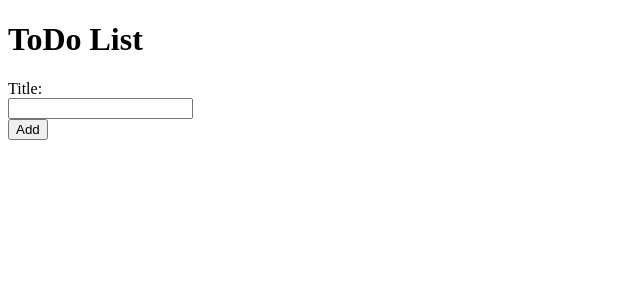
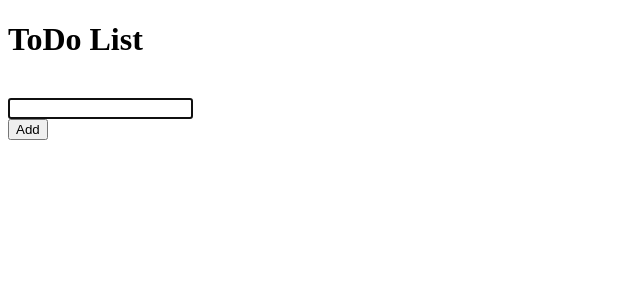
Before and after one commit to annaUniversal/react-todo, a React (Create React App) app: page / in a window 1280 px wide. Shown: the top 300 px of the page, without its empty margins (0-640 px from the left). Built offline with nearby package versions, Linux system fonts and the light colour scheme.

Commit message:
Reusable Components, Imperative React

```diff
--- a/src/AddTodoForm.js
+++ b/src/AddTodoForm.js
@@ -1,4 +1,5 @@
 import React, { useState } from "react";
+import InputWithLabel from "./InputWithLabel";
 
 const AddTodoForm = (addTodoForm) => {
   const [todoTitle, setTodoTitle] = useState(""); // Initialize todoTitle state with an empty string
@@ -21,17 +22,12 @@
   return (
     <div>
       <form onSubmit={handleAddTodo}>
-        <label htmlFor="todoTitle">Title:</label>
-        <br />
-        <input
-          type="text"
-          id="todoTitle"
-          name="title"
-          value={todoTitle}
-          onChange={handleTitleChange}
-          required
-        />
-        <br />
+        <InputWithLabel
+          /* label="Title"  */
+          todoTitle={todoTitle}
+          handleTitleChange={handleTitleChange}>
+          Title
+        </InputWithLabel>
         <button type="submit">Add</button>
       </form>
     </div>
--- a/src/App.js
+++ b/src/App.js
@@ -12,16 +12,22 @@
   React.useEffect(() => {
     // Save todoList to localStorage with the key "savedTodoList"
     localStorage.setItem(key, JSON.stringify(state));
-    }, [state, key]);
+  }, [state, key]);
 
-    return [state, setState]
-}
+  return [state, setState];
+};
 
 function App() {
   const [todoList, setTodoList] = useSemiPersistentState([], "savedTodoList");
 
   const addTodo = (newTodo) => {
     setTodoList([...todoList, newTodo]);
+  };
+
+  const removeTodo = (id) => {
+    // Use filter to create a new array excluding the item with the given id
+    const updatedTodoList = todoList.filter((todo) => todo.id !== id);
+    setTodoList(updatedTodoList);
   };
 
   return (
--- /dev/null
+++ b/src/InputWithLabel.js
@@ -0,0 +1,29 @@
+import React from "react";
+
+const InputWithLabel = (props) => {
+  const inputRef = React.useRef();
+
+  React.useEffect(() => {
+    inputRef.current.focus();
+  });
+
+  return (
+    <>
+      {/* <label htmlFor="todoTitle">Title:</label> */}
+      <label htmlFor="todoTitle">{props.chiledren}</label>
+      <br />
+      <input
+        ref={inputRef}
+        type="text"
+        id="todoTitle"
+        name={props.label}
+        value={props.todoTitle}
+        onChange={props.handleTitleChange}
+        required
+      />
+      <br />
+    </>
+  );
+};
+
+export default InputWithLabel;
--- a/src/TodoList.js
+++ b/src/TodoList.js
@@ -1,11 +1,11 @@
 import React from "react";
 import TodoListItem from "./TodoListItem";
 
-const TodoList = ({todoList}) => {
+const TodoList = ({todoList, onRemoveTodo}) => {
   return (
     <ul>
       {todoList.map((item) => (
-        <TodoListItem key={item.id} todo={item} />
+        <TodoListItem key={item.id} todo={item} onRemoveTodo={onRemoveTodo}/>
       ))}
     </ul>
   );
--- a/src/TodoListItem.js
+++ b/src/TodoListItem.js
@@ -1,9 +1,16 @@
 import React from "react";
 
-const TodoListItem = (todoListItem) => {
+const TodoListItem = ({todoListItem, onRemoveTodo}) => {
+  const handleOnRemove = () => {
+    onRemoveTodo(todo.id);
+  };
+
   return (
     <li>
       {todoListItem.todo.id} {todoListItem.todo.title}
+      <button type="button" onClick={handleOnRemove}>
+        Remove
+      </button>
     </li>
   );
 };
```
